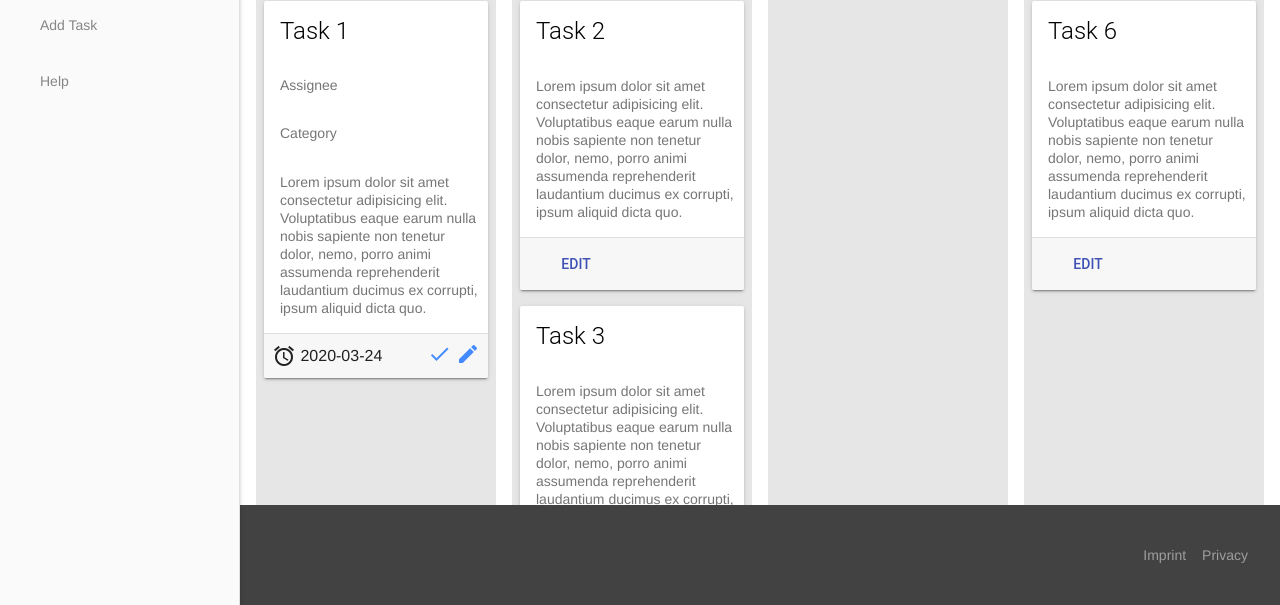
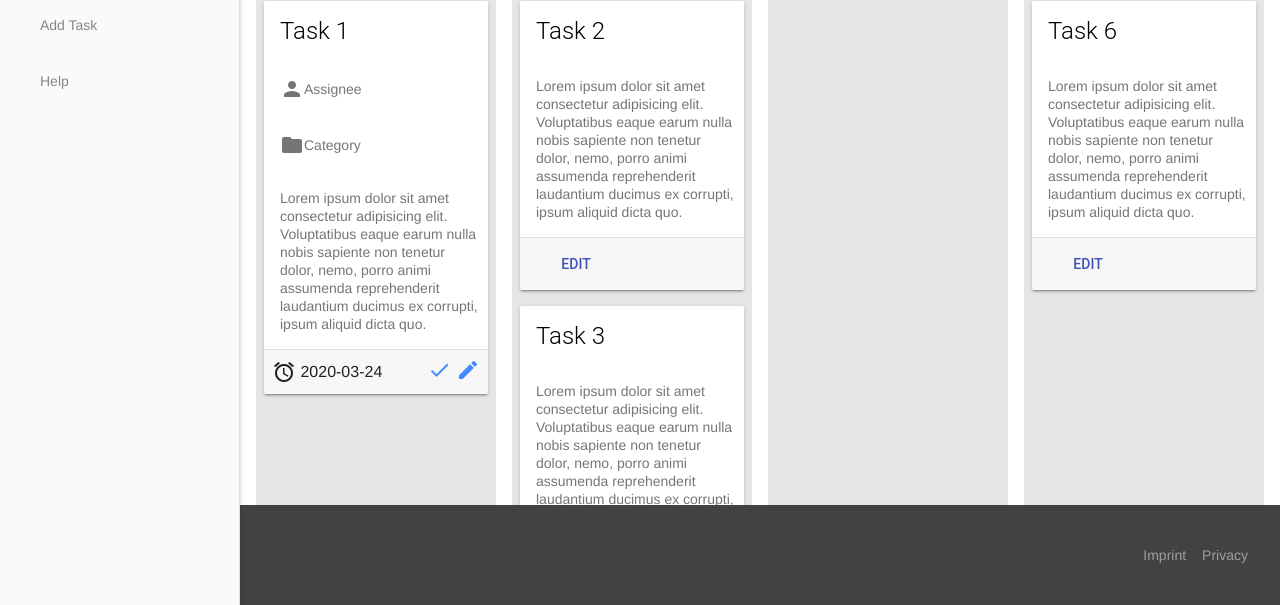
Before and after one commit to nikmax/da-kanban, a plain HTML site: page board.html in a window 1280 px wide. Shown: the part 195-800 px from the top of the page. Drawn offline with nearby package versions, Linux system fonts and the light colour scheme; no server answers.

Commit message:
added icons for category and assignee

```diff
--- a/board.html
+++ b/board.html
@@ -90,10 +90,10 @@
                 <h2 class="mdl-card__title-text">Task 1</h2>
               </div>
               <div class="mdl-card__title">
-                <div class="mdl-card__subtitle-text">Assignee</div>
+                <div class="mdl-card__subtitle-text icon-text"><i class="material-icons" title="Assignee">person</i>Assignee</div>
               </div>
               <div class="mdl-card__title">
-                <div class="mdl-card__subtitle-text">Category</div>
+                <div class="mdl-card__subtitle-text icon-text"><i class="material-icons" title="Category">folder</i>Category</div>
               </div>
               <div class="mdl-card__supporting-text">
                 Lorem ipsum dolor sit amet consectetur adipisicing elit. Voluptatibus eaque earum nulla nobis sapiente
@@ -102,7 +102,7 @@
                 dicta quo.
               </div>
               <div class="mdl-card__actions mdl-card--border task-item-action-row">
-                <span class="due-date"><i class="material-icons" title="Due date">alarm</i><span>&nbsp;2020-03-24</span></span>
+                <span class="icon-text"><i class="material-icons" title="Due date">alarm</i><span>&nbsp;2020-03-24</span></span>
                 <span>
                   <a href="#"><i class="material-icons" title="Done">done</i></a>
                   <a href="#"><i class="material-icons" title="Edit">edit</i></a>
--- a/css/board.css
+++ b/css/board.css
@@ -31,7 +31,7 @@ h3 {
     flex-wrap: nowrap;
 }
 
-.due-date {
+.icon-text {
     display: flex;
     align-items: center;
 }
```
